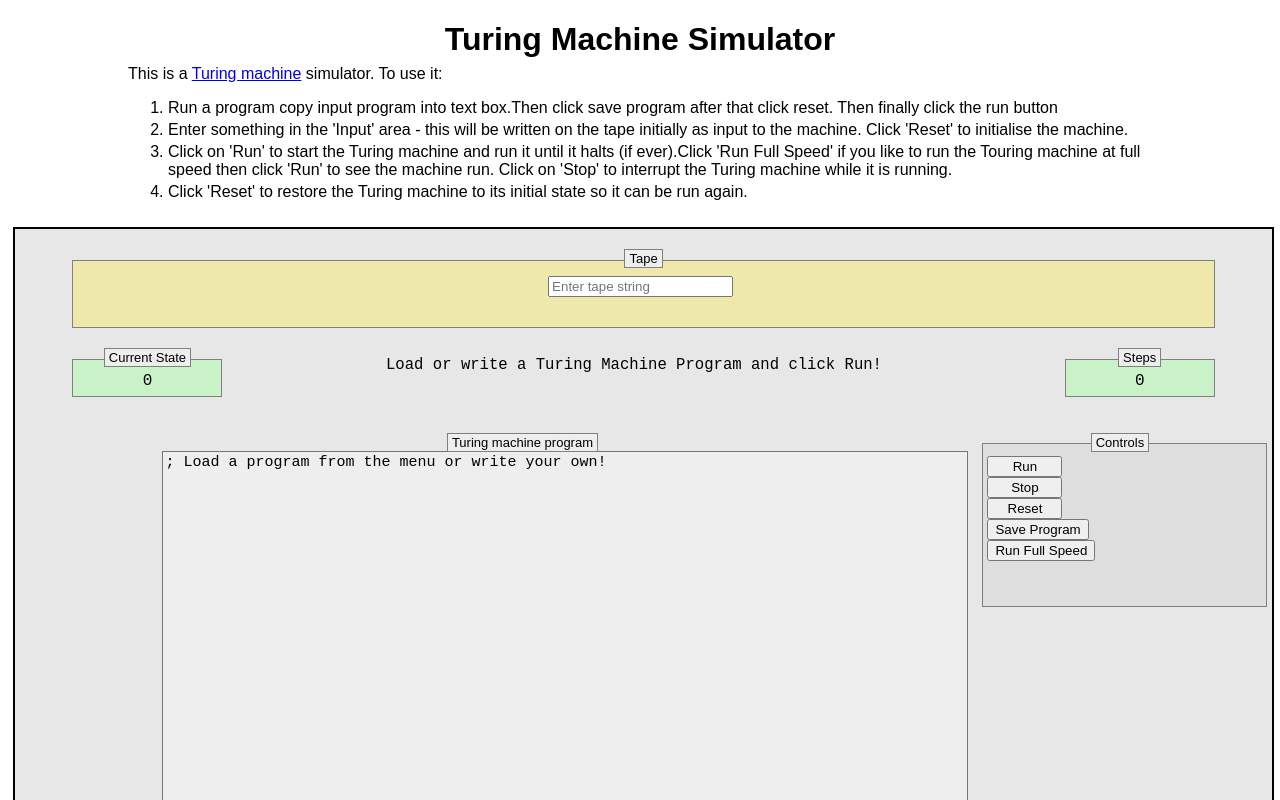
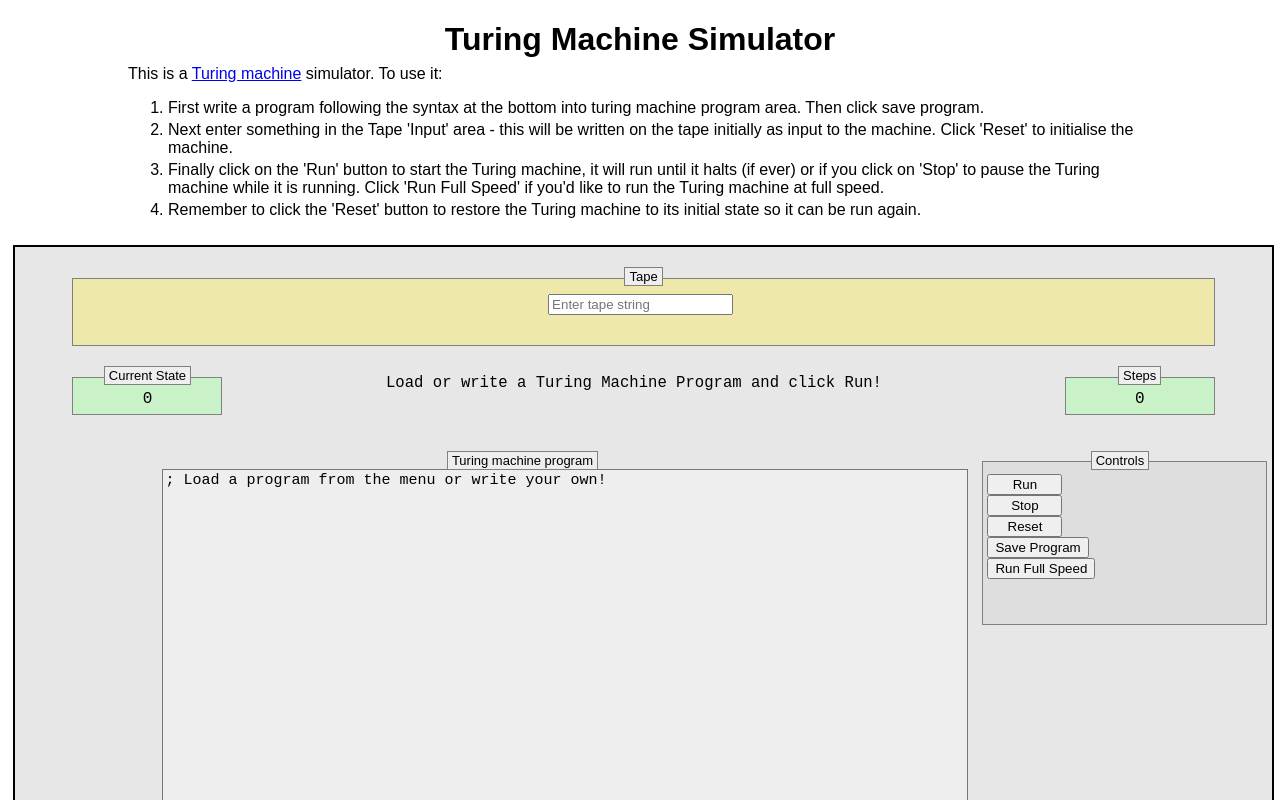
Before and after one commit to cebastian707/MTS, a React (Create React App) app: page / in a window 1280 px wide. Shown: the top 800 px of the page. Built offline with nearby package versions, Linux system fonts and the light colour scheme.

Commit message:
updated instructions slightly

```diff
--- a/src/Components/Top.js
+++ b/src/Components/Top.js
@@ -11,20 +11,20 @@ const Top = () =>{
                     <ol>
 
                         <li>
-                            Run a program copy input program into text box.Then click save program after that click reset. Then finally click the run button
+                            First write a program following the syntax at the bottom into turing machine program area. Then click save program.
                         </li>
 
                         <li>
-                            Enter something in the 'Input' area - this will be written on the tape initially as input to the machine. Click 'Reset' to initialise the machine.
+                            Next enter something in the Tape 'Input' area - this will be written on the tape initially as input to the machine. Click 'Reset' to initialise the machine.
                         </li>
 
                         <li>
-                            Click on 'Run' to start the Turing machine and run it until it halts (if ever).Click 'Run Full Speed' if you like to run the Touring machine at full speed then click 'Run' to see the machine run.
-                            Click on 'Stop' to interrupt the Turing machine while it is running.
+                            Finally click on the 'Run' button to start the Turing machine, it will run until it halts (if ever) or if you click on 'Stop' to pause the Turing machine while it is running. Click 'Run Full Speed' if you'd like to run the Turing machine at full speed.
+
                         </li>
 
                         <li>
-                            Click 'Reset' to restore the Turing machine to its initial state so it can be run again.
+                            Remember to click the 'Reset' button to restore the Turing machine to its initial state so it can be run again.
                         </li>
                     </ol>
                 </div>
```
